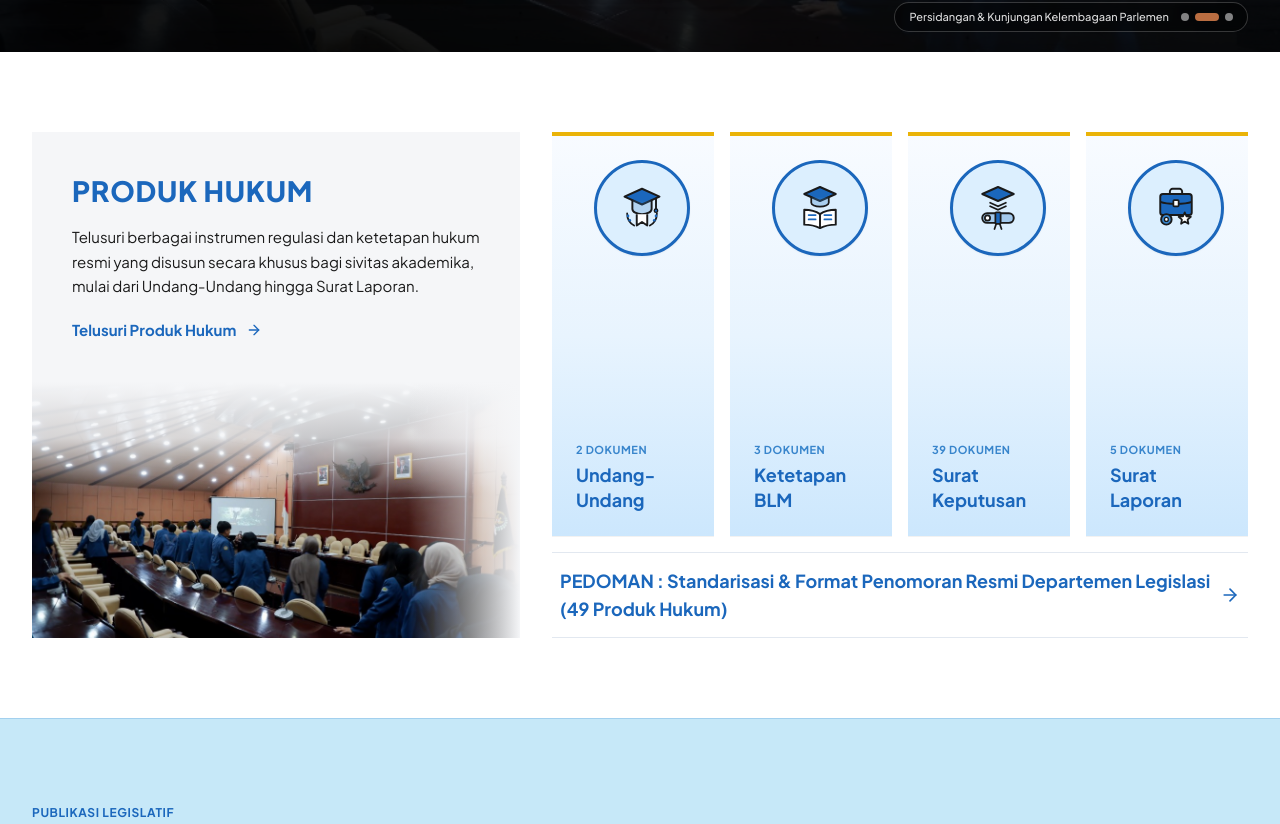
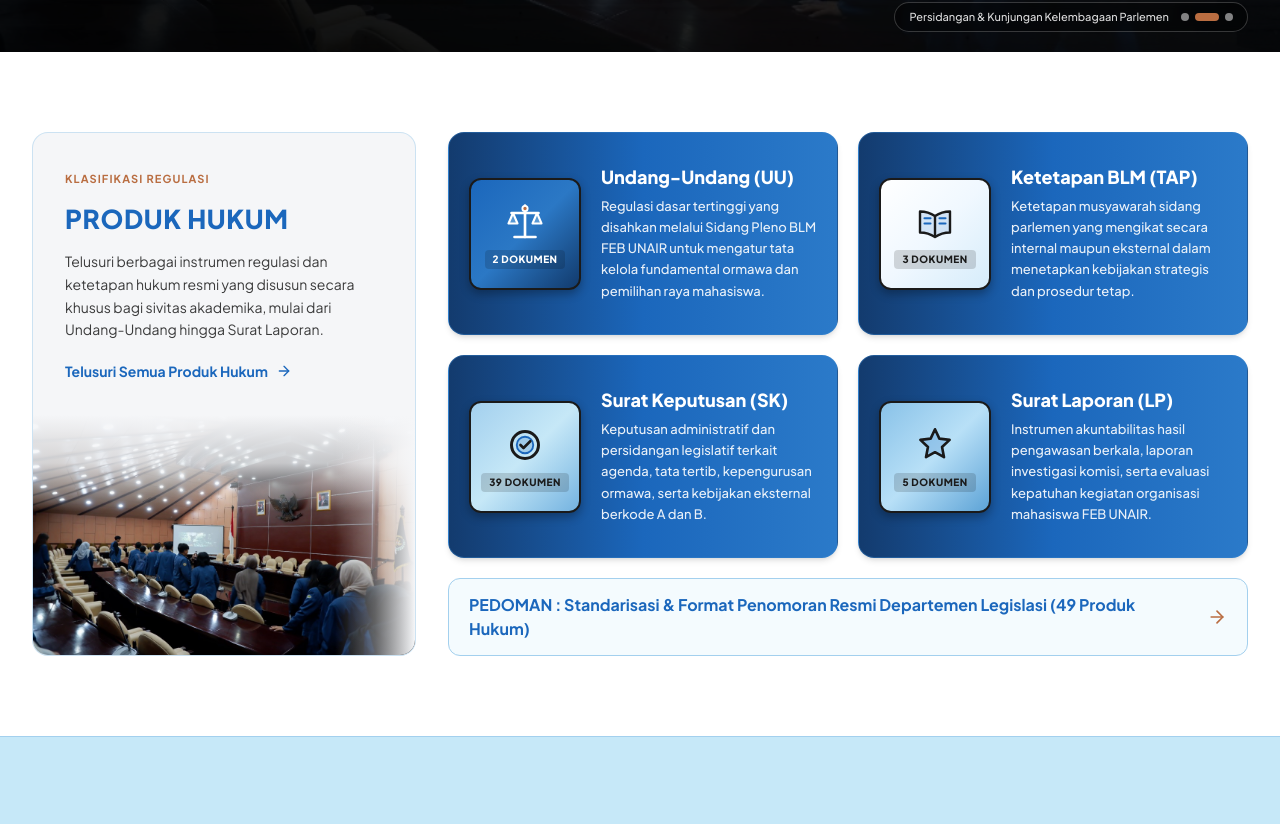
Before and after one commit to Puguh-Muqoddam/jdih-blm-febunair, a Next.js app: page / in a window 1280 px wide. Shown: the part 668-1492 px from the top of the page. Built offline with nearby package versions, Linux system fonts and the light colour scheme.

Commit message:
feat(ui): change 4 product category cards to 2x2 horizontal box layout

```diff
--- a/src/app/page.tsx
+++ b/src/app/page.tsx
@@ -27,183 +27,74 @@ export default function HomePage() {
   const docTypeCards = [
     {
       code: "UU",
-      name: "Undang-Undang",
+      name: "Undang-Undang (UU)",
       slug: "undang-undang",
       count: 2,
-      renderEmblem: () => (
-        <svg viewBox="0 0 64 64" className="w-12 h-12 sm:w-14 sm:h-14" fill="none">
-          {/* Top Mortarboard / Parliamentary Crown in #1B67BC */}
-          <polygon
-            points="32,10 52,19 32,28 12,19"
-            fill="#1B67BC"
-            stroke="#1A1A1A"
-            strokeWidth="2.2"
-            strokeLinejoin="round"
-          />
-          <path
-            d="M21 23V33C21 36.5 26 39 32 39C38 39 43 36.5 43 33V23"
-            fill="#3885CC"
-            fillOpacity="0.25"
-            stroke="#1A1A1A"
-            strokeWidth="2.2"
-            strokeLinejoin="round"
-          />
-          <path d="M48 21V34" stroke="#1A1A1A" strokeWidth="2.2" strokeLinecap="round" />
-          <circle cx="48" cy="35" r="2" fill="#1B67BC" stroke="#1A1A1A" strokeWidth="1.5" />
-          {/* Ribbon & Laurel Wreath at Bottom */}
-          <path
-            d="M26 39V52L32 48L38 52V39"
-            fill="#FFFFFF"
-            stroke="#1A1A1A"
-            strokeWidth="2.2"
-            strokeLinejoin="round"
-          />
-          <path
-            d="M15 38C15 45 19 50 23 52M49 38C49 45 45 50 41 52"
-            stroke="#1A1A1A"
-            strokeWidth="2"
-            strokeLinecap="round"
-          />
-          <circle cx="16" cy="41" r="1.5" fill="#1B67BC" />
-          <circle cx="18" cy="46" r="1.5" fill="#1B67BC" />
-          <circle cx="48" cy="41" r="1.5" fill="#1B67BC" />
-          <circle cx="46" cy="46" r="1.5" fill="#1B67BC" />
+      boxBg: "from-[#1B67BC] via-[#2B78C5] to-[#123B6D] text-white",
+      desc: "Regulasi dasar tertinggi yang disahkan melalui Sidang Pleno BLM FEB UNAIR untuk mengatur tata kelola fundamental ormawa dan pemilihan raya mahasiswa.",
+      renderIcon: () => (
+        <svg viewBox="0 0 64 64" className="w-11 h-11 sm:w-12 sm:h-12" fill="none">
+          <path d="M32 10V52" stroke="currentColor" strokeWidth="3.5" strokeLinecap="round" />
+          <path d="M18 52H46" stroke="currentColor" strokeWidth="3.5" strokeLinecap="round" />
+          <path d="M14 20H50" stroke="currentColor" strokeWidth="3.5" strokeLinecap="round" />
+          <path d="M16 20L10 34H22L16 20Z" fill="#C6E8F7" fillOpacity="0.3" stroke="currentColor" strokeWidth="2.8" strokeLinejoin="round" />
+          <path d="M48 20L42 34H54L48 20Z" fill="#C6E8F7" fillOpacity="0.3" stroke="currentColor" strokeWidth="2.8" strokeLinejoin="round" />
+          <circle cx="32" cy="14" r="3.5" fill="#b96d41" stroke="currentColor" strokeWidth="2.5" />
         </svg>
       ),
     },
     {
       code: "TAP",
-      name: "Ketetapan BLM",
+      name: "Ketetapan BLM (TAP)",
       slug: "ketetapan-blm",
       count: 3,
-      renderEmblem: () => (
-        <svg viewBox="0 0 64 64" className="w-12 h-12 sm:w-14 sm:h-14" fill="none">
-          {/* Top Emblem Cap */}
-          <polygon
-            points="32,8 50,16 32,24 14,16"
+      boxBg: "from-[#FFFFFF] via-[#F0F8FF] to-[#D6ECFA] text-[#1A1A1A]",
+      desc: "Ketetapan musyawarah sidang parlemen yang mengikat secara internal maupun eksternal dalam menetapkan kebijakan strategis dan prosedur tetap.",
+      renderIcon: () => (
+        <svg viewBox="0 0 64 64" className="w-11 h-11 sm:w-12 sm:h-12" fill="none">
+          <path
+            d="M12 18C19 18 26 20 32 24C38 20 45 18 52 18V46C45 46 38 48 32 52C26 48 19 46 12 46V18Z"
             fill="#1B67BC"
-            stroke="#1A1A1A"
-            strokeWidth="2.2"
+            fillOpacity="0.15"
+            stroke="currentColor"
+            strokeWidth="3.2"
             strokeLinejoin="round"
           />
-          <path
-            d="M22 20V26C22 28.5 26.5 30.5 32 30.5C37.5 30.5 42 28.5 42 26V20"
-            fill="#3885CC"
-            fillOpacity="0.3"
-            stroke="#1A1A1A"
-            strokeWidth="2"
-          />
-          {/* Open Statute Book Below */}
-          <path
-            d="M14 34C20 34 27 35.5 32 39C37 35.5 44 34 50 34V51C44 51 37 52.5 32 55C27 52.5 20 51 14 51V34Z"
-            fill="#FFFFFF"
-            stroke="#1A1A1A"
-            strokeWidth="2.2"
-            strokeLinejoin="round"
-          />
-          <path d="M32 39V55" stroke="#1A1A1A" strokeWidth="2.2" />
-          <path d="M19 40H27M19 45H27M37 40H45M37 45H45" stroke="#1B67BC" strokeWidth="2" strokeLinecap="round" />
+          <path d="M32 24V52" stroke="currentColor" strokeWidth="3.2" />
+          <path d="M18 27H26M18 34H26M38 27H46M38 34H46" stroke="#1B67BC" strokeWidth="2.8" strokeLinecap="round" />
         </svg>
       ),
     },
     {
       code: "SK",
-      name: "Surat Keputusan",
+      name: "Surat Keputusan (SK)",
       slug: "surat-keputusan",
       count: 39,
-      renderEmblem: () => (
-        <svg viewBox="0 0 64 64" className="w-12 h-12 sm:w-14 sm:h-14" fill="none">
-          {/* Top Cap */}
-          <polygon
-            points="32,8 50,16 32,24 14,16"
-            fill="#1B67BC"
-            stroke="#1A1A1A"
-            strokeWidth="2.2"
-            strokeLinejoin="round"
-          />
-          {/* Stacked Pages Lines */}
-          <path d="M23 26L32 30L41 26" stroke="#1A1A1A" strokeWidth="2" strokeLinecap="round" />
-          <path d="M23 30L32 34L41 30" stroke="#1A1A1A" strokeWidth="2" strokeLinecap="round" />
-          {/* Rolled Decree Scroll at Bottom */}
-          <rect
-            x="14"
-            y="38"
-            width="36"
-            height="11"
-            rx="5.5"
-            fill="#3885CC"
-            fillOpacity="0.35"
-            stroke="#1A1A1A"
-            strokeWidth="2.2"
-          />
-          <circle cx="20" cy="43.5" r="3" fill="#FFFFFF" stroke="#1A1A1A" strokeWidth="2" />
-          <rect
-            x="29"
-            y="37"
-            width="6"
-            height="13"
-            rx="1"
-            fill="#1B67BC"
-            stroke="#1A1A1A"
-            strokeWidth="2"
-          />
-          <path d="M30 50L28 56M34 50L36 56" stroke="#1A1A1A" strokeWidth="2" strokeLinecap="round" />
+      boxBg: "from-[#A3D0EE] via-[#C6E8F7] to-[#74B3E0] text-[#1A1A1A]",
+      desc: "Keputusan administratif dan persidangan legislatif terkait agenda, tata tertib, kepengurusan ormawa, serta kebijakan eksternal berkode A dan B.",
+      renderIcon: () => (
+        <svg viewBox="0 0 64 64" className="w-11 h-11 sm:w-12 sm:h-12" fill="none">
+          <circle cx="32" cy="32" r="18" stroke="currentColor" strokeWidth="4" />
+          <circle cx="32" cy="32" r="11" fill="#1B67BC" fillOpacity="0.2" stroke="#1B67BC" strokeWidth="2.5" />
+          <path d="M26 32L30 36L39 27" stroke="currentColor" strokeWidth="3.5" strokeLinecap="round" strokeLinejoin="round" />
         </svg>
       ),
     },
     {
       code: "LP",
-      name: "Surat Laporan",
+      name: "Surat Laporan (LP)",
       slug: "lembaran-parlemen",
       count: 5,
-      renderEmblem: () => (
-        <svg viewBox="0 0 64 64" className="w-12 h-12 sm:w-14 sm:h-14" fill="none">
-          {/* Official Briefcase / Oversight Dossier */}
-          <path
-            d="M25 16V13C25 11.5 26.5 10 28 10H36C37.5 10 39 11.5 39 13V16"
-            stroke="#1A1A1A"
-            strokeWidth="2.2"
-          />
-          <rect
-            x="14"
-            y="16"
-            width="36"
-            height="24"
-            rx="3"
+      boxBg: "from-[#89C2E8] via-[#B8E0F7] to-[#5CA3D6] text-[#1A1A1A]",
+      desc: "Instrumen akuntabilitas hasil pengawasan berkala, laporan investigasi komisi, serta evaluasi kepatuhan kegiatan organisasi mahasiswa FEB UNAIR.",
+      renderIcon: () => (
+        <svg viewBox="0 0 64 64" className="w-11 h-11 sm:w-12 sm:h-12" fill="none">
+          <polygon
+            points="32,11 37.8,23.5 51.5,25.2 41.4,34.7 44,48.3 32,41.6 20,48.3 22.6,34.7 12.5,25.2 26.2,23.5"
             fill="#1B67BC"
-            stroke="#1A1A1A"
-            strokeWidth="2.2"
-          />
-          <path
-            d="M14 25C22 28 42 28 50 25"
-            stroke="#1A1A1A"
-            strokeWidth="2.2"
-          />
-          <rect
-            x="29"
-            y="23"
-            width="6"
-            height="7"
-            rx="1"
-            fill="#FFFFFF"
-            stroke="#1A1A1A"
-            strokeWidth="2"
-          />
-          {/* Oversight Gear & Star Badge */}
-          <circle
-            cx="21"
-            cy="45"
-            r="6"
-            fill="#3885CC"
-            stroke="#1A1A1A"
-            strokeWidth="2.2"
-          />
-          <circle cx="21" cy="45" r="2.2" fill="#FFFFFF" stroke="#1A1A1A" strokeWidth="1.5" />
-          <polygon
-            points="42,37 44,41.5 49,42 45.2,45.2 46.2,50 42,47.5 37.8,50 38.8,45.2 35,42 40,41.5"
-            fill="#FFFFFF"
-            stroke="#1A1A1A"
-            strokeWidth="2"
+            fillOpacity="0.2"
+            stroke="currentColor"
+            strokeWidth="3.5"
             strokeLinejoin="round"
           />
         </svg>
@@ -248,83 +139,89 @@ export default function HomePage() {
         </section>
 
         {/* ===================================================================
-            2. SECTION KATEGORI PRODUK HUKUM (Tata Desain "COURSES" FEB UNAIR)
+            2. SECTION KATEGORI PRODUK HUKUM (Kolom Kiri Intro + Grid 2x2 Kotak Horizontal)
            =================================================================== */}
         <section className="py-12 sm:py-16 lg:py-20 bg-white w-full">
           <div className="max-w-7xl mx-auto px-4 sm:px-6 lg:px-8">
             <div className="grid grid-cols-1 lg:grid-cols-12 gap-6 lg:gap-8 items-stretch">
               {/* Kolom Kiri: Kartu Feature Deskripsi + Foto Bergradasi di Bawah */}
-              <div className="lg:col-span-5 bg-[#F5F6F8] flex flex-col justify-between overflow-hidden relative min-h-[430px] sm:min-h-[470px]">
-                <div className="p-7 sm:p-10 pb-4 relative z-20 space-y-4">
-                  <h2 className="font-sans font-extrabold text-2xl sm:text-[28px] uppercase tracking-wide text-[#1B67BC]">
+              <div className="lg:col-span-4 bg-[#F5F6F8] rounded-2xl border border-[#A3D0EE]/50 flex flex-col justify-between overflow-hidden relative min-h-[420px]">
+                <div className="p-7 sm:p-8 pb-4 relative z-20 space-y-3.5">
+                  <span className="inline-block text-[11px] font-bold uppercase tracking-widest text-[#b96d41]">
+                    Klasifikasi Regulasi
+                  </span>
+                  <h2 className="font-sans font-extrabold text-2xl sm:text-[26px] uppercase tracking-wide text-[#1B67BC]">
                     PRODUK HUKUM
                   </h2>
-                  <p className="text-sm sm:text-[15px] text-[#1A1A1A] leading-relaxed">
+                  <p className="text-xs sm:text-sm text-[#1A1A1A]/85 leading-relaxed">
                     Telusuri berbagai instrumen regulasi dan ketetapan hukum resmi yang disusun secara khusus bagi sivitas akademika, mulai dari Undang-Undang hingga Surat Laporan.
                   </p>
                   <div className="pt-1">
                     <Link
                       href="/produk-hukum"
-                      className="inline-flex items-center gap-2.5 text-sm sm:text-[15px] font-bold text-[#1B67BC] hover:text-[#b96d41] transition-colors group"
+                      className="inline-flex items-center gap-2 text-xs sm:text-sm font-bold text-[#1B67BC] hover:text-[#b96d41] transition-colors group"
                     >
-                      <span>Telusuri Produk Hukum</span>
+                      <span>Telusuri Semua Produk Hukum</span>
                       <ArrowRight className="w-4 h-4 group-hover:translate-x-1 transition-transform" />
                     </Link>
                   </div>
                 </div>
 
                 {/* Foto Bawah dengan Efek Gradasi Halus Menyatu ke Latar Kartu */}
-                <div className="relative h-60 sm:h-64 w-full mt-auto select-none pointer-events-none">
+                <div className="relative h-56 sm:h-60 w-full mt-auto select-none pointer-events-none">
                   <Image
                     src="/images/hero-sidang-parlemen.jpg"
                     alt="Suasana Persidangan Badan Legislatif Mahasiswa FEB UNAIR"
                     fill
-                    sizes="(max-width: 1024px) 100vw, 45vw"
+                    sizes="(max-width: 1024px) 100vw, 35vw"
                     className="object-cover object-center"
                   />
-                  {/* Gradasi Atas & Kanan agar Menyatu Halus seperti Referensi */}
-                  <div className="absolute inset-x-0 top-0 h-28 bg-gradient-to-b from-[#F5F6F8] via-[#F5F6F8]/80 to-transparent z-10" />
-                  <div className="absolute inset-y-0 right-0 w-28 bg-gradient-to-l from-[#F5F6F8] via-[#F5F6F8]/50 to-transparent z-10" />
+                  <div className="absolute inset-x-0 top-0 h-24 bg-gradient-to-b from-[#F5F6F8] via-[#F5F6F8]/80 to-transparent z-10" />
+                  <div className="absolute inset-y-0 right-0 w-20 bg-gradient-to-l from-[#F5F6F8] via-[#F5F6F8]/40 to-transparent z-10" />
                 </div>
               </div>
 
-              {/* Kolom Kanan: 4 Kartu Vertikal + Baris Link Bawah */}
-              <div className="lg:col-span-7 flex flex-col justify-between">
-                {/* 4 Kartu Vertikal (UU, TAP, SK, LP) */}
-                <div className="grid grid-cols-2 sm:grid-cols-4 gap-3.5 sm:gap-4 flex-1">
+              {/* Kolom Kanan: Grid 2x2 Kotak Horizontal (Gaya Referensi 4 Kotak) + Baris Pedoman */}
+              <div className="lg:col-span-8 flex flex-col justify-between gap-5">
+                <div className="grid grid-cols-1 md:grid-cols-2 gap-4 sm:gap-5 flex-1">
                   {docTypeCards.map((card) => (
                     <Link
                       key={card.code}
                       href={`/produk-hukum/jenis/${card.slug}`}
-                      className="group relative flex flex-col justify-between p-5 sm:p-6 min-h-[290px] sm:min-h-[380px] bg-gradient-to-b from-[#F8FBFF] via-[#E8F4FE] to-[#CCE7FD] border-t-[4px] border-[#EAB308] hover:border-[#b96d41] hover:from-[#EFF7FF] hover:to-[#B9DEFB] transition-all duration-300 shadow-2xs hover:shadow-md"
+                      className="group rounded-2xl bg-gradient-to-r from-[#133B6E] via-[#1B67BC] to-[#2B7AC9] p-4 sm:p-5 shadow-md hover:shadow-xl hover:-translate-y-0.5 transition-all duration-300 flex items-center gap-4 sm:gap-5 border border-[#3885CC]/40"
                     >
-                      {/* Lingkaran Emblem Ikon di Kanan Atas */}
-                      <div className="w-20 h-20 sm:w-24 sm:h-24 ml-auto rounded-full border-[3.5px] border-[#1B67BC] bg-[#DCEFFE] group-hover:scale-105 group-hover:border-[#0F294A] transition-all flex items-center justify-center shadow-xs">
-                        {card.renderEmblem()}
+                      {/* Kotak Persegi di Sisi Kiri (Gaya Referensi) */}
+                      <div
+                        className={`w-24 h-24 sm:w-28 sm:h-28 shrink-0 rounded-xl border-2 border-[#1A1A1A] bg-gradient-to-br ${card.boxBg} shadow-[0_4px_10px_rgba(0,0,0,0.3)] flex flex-col items-center justify-center p-2 group-hover:scale-105 transition-transform`}
+                      >
+                        {card.renderIcon()}
+                        <span className="mt-1 text-[10px] font-extrabold tracking-wider uppercase px-2 py-0.5 rounded bg-black/15">
+                          {card.count} Dokumen
+                        </span>
                       </div>
 
-                      {/* Judul & Jumlah di Kiri Bawah */}
-                      <div className="mt-auto pt-8 space-y-1 text-left">
-                        <span className="block text-[11px] font-bold uppercase tracking-wider text-[#3885CC]">
-                          {card.count} Dokumen
-                        </span>
-                        <h3 className="font-sans font-bold text-base sm:text-[18px] text-[#1B67BC] group-hover:text-[#0F294A] leading-snug transition-colors">
+                      {/* Teks Judul & Deskripsi Rata Kanan-Kiri di Sisi Kanan */}
+                      <div className="flex-1 min-w-0 space-y-1.5 text-left">
+                        <h3 className="font-sans font-extrabold text-base sm:text-lg text-white group-hover:text-[#C6E8F7] transition-colors leading-snug">
                           {card.name}
                         </h3>
+                        <p className="text-xs sm:text-[13px] text-white/90 leading-relaxed font-medium text-justify sm:text-left">
+                          {card.desc}
+                        </p>
                       </div>
                     </Link>
                   ))}
                 </div>
 
-                {/* Baris Link Horizontal di Bawah 4 Kartu (Gaya "IUP : International Undergraduate Programme") */}
+                {/* Baris Link Horizontal di Bawah 4 Kotak */}
                 <Link
                   href="/panduan-penomoran"
-                  className="mt-4 border-y border-slate-200 py-3.5 px-2 flex items-center justify-between group hover:bg-[#F5FAFF] transition-colors"
+                  className="rounded-xl border border-[#A3D0EE] bg-[#C6E8F7]/20 py-3.5 px-5 flex items-center justify-between group hover:bg-[#1B67BC] hover:border-[#1B67BC] transition-all"
                 >
-                  <span className="font-sans font-bold text-sm sm:text-lg text-[#1B67BC] group-hover:text-[#b96d41] transition-colors">
+                  <span className="font-sans font-bold text-xs sm:text-base text-[#1B67BC] group-hover:text-white transition-colors">
                     PEDOMAN : Standarisasi & Format Penomoran Resmi Departemen Legislasi (49 Produk Hukum)
                   </span>
-                  <ArrowRight className="w-5 h-5 text-[#1B67BC] group-hover:text-[#b96d41] group-hover:translate-x-1 transition-all shrink-0 ml-2" />
+                  <ArrowRight className="w-5 h-5 text-[#b96d41] group-hover:text-white group-hover:translate-x-1 transition-all shrink-0 ml-3" />
                 </Link>
               </div>
             </div>
```
